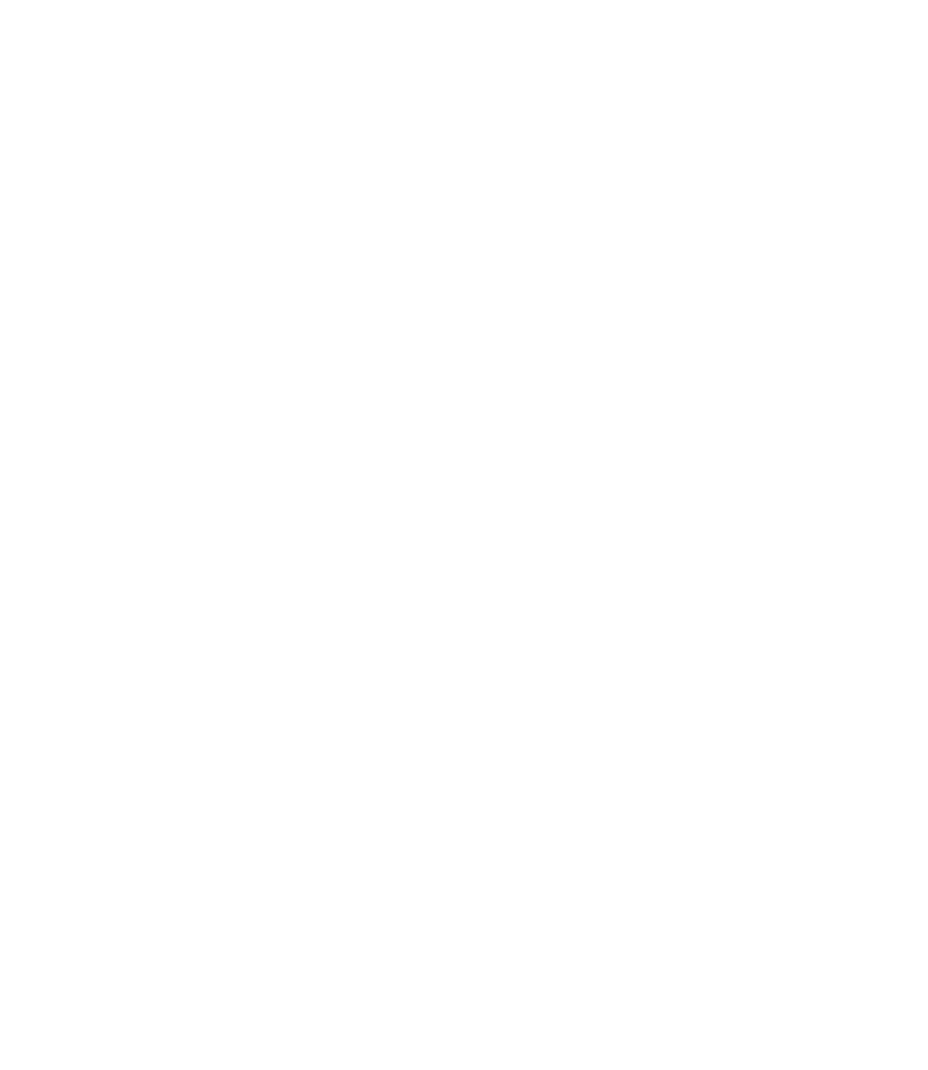
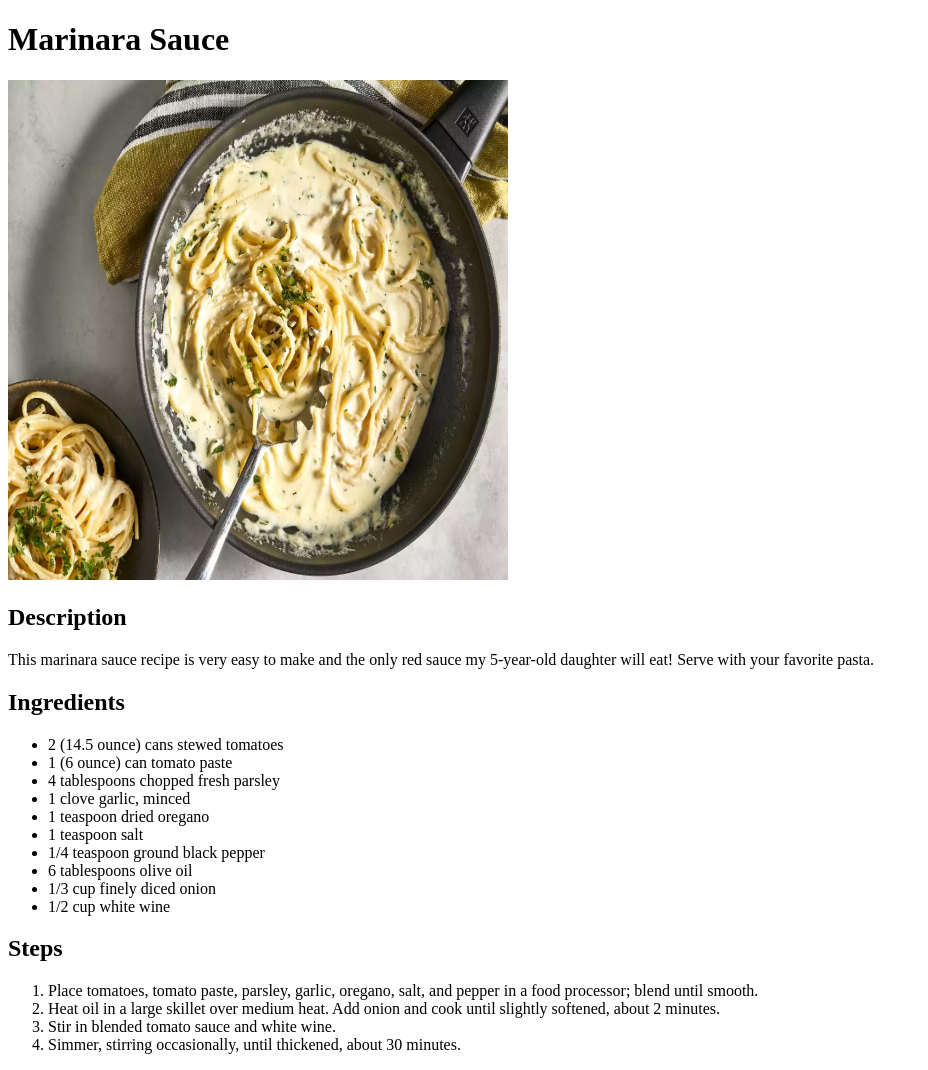
Before and after one commit to us3r-nam3s/odin-recipes, a plain HTML site: page recipes/marinara.html in a window 1280 px wide. Shown: the whole page, without its empty margins (0-928 px from the left). Before the commit the page ends 800 px from the top, so only its background shows below. Drawn offline with Linux system fonts and the light colour scheme.

Commit message:
Finished marinara and pesto pages, updated alfredo page

```diff
--- a/recipes/marinara.html
+++ b/recipes/marinara.html
@@ -3,9 +3,42 @@
 <head>
     <meta charset="UTF-8">
     <meta name="viewport" content="width=device-width, initial-scale=1.0">
-    <title>Marinanra</title>
+    <title>Alfredo</title>
 </head>
 <body>
+    <h1>Marinara Sauce</h1>
 
+    <img src="../images/alfredo.webp" alt="alfredo sauce" width="500" height="500">
+
+    <h2>Description</h2>
+
+    <p>
+        This marinara sauce recipe is very easy to make and the only red sauce my 5-year-old daughter will eat!
+        Serve with your favorite pasta.
+    </p>
+
+    <h2>Ingredients</h2>
+
+    <ul>
+        <li>2 (14.5 ounce) cans stewed tomatoes</li>
+        <li>1 (6 ounce) can tomato paste</li>
+        <li>4 tablespoons chopped fresh parsley</li>
+        <li>1 clove garlic, minced</li>
+        <li>1 teaspoon dried oregano</li>
+        <li>1 teaspoon salt</li>
+        <li>1/4 teaspoon ground black pepper</li>
+        <li>6 tablespoons olive oil</li>
+        <li>1/3 cup finely diced onion</li>
+        <li>1/2 cup white wine</li>
+    </ul>
+
+    <h2>Steps</h2>
+
+    <ol>
+        <li>Place tomatoes, tomato paste, parsley, garlic, oregano, salt, and pepper in a food processor; blend until smooth.</li>
+        <li>Heat oil in a large skillet over medium heat. Add onion and cook until slightly softened, about 2 minutes.</li>
+        <li>Stir in blended tomato sauce and white wine.</li>
+        <li>Simmer, stirring occasionally, until thickened, about 30 minutes.</li>
+    </ol>
 </body>
 </html>
```
Also changed, not shown: index.html (+3 -1 lines), recipes/alfredo.html (+6 -4 lines), recipes/pesto.html (+29 -0 lines).
